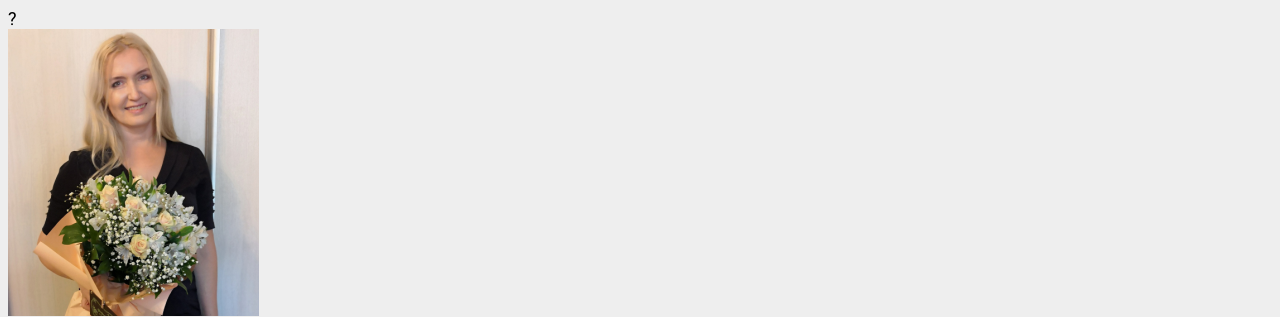
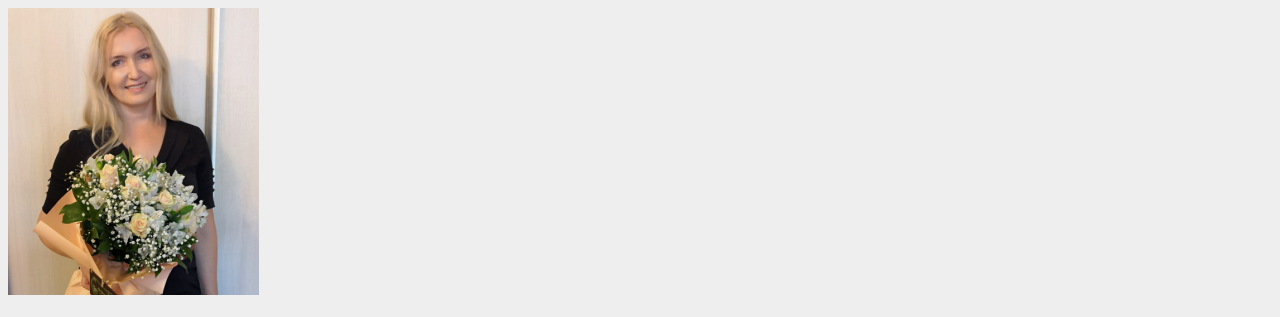
Before and after one commit to Nnnata/rezume, a plain HTML site: page index.html in a window 1280 px wide. Shown: the top 317 px of the page. Drawn offline with Linux system fonts and the light colour scheme.

Commit message:
Add files via upload

```diff
--- a/index.html
+++ b/index.html
@@ -6,7 +6,7 @@
     <meta name="viewport" content="width=device-width, initial-scale=1.0">
     <link rel="stylesheet" href="styles.css">
      <!-- <link rel="stylesheet" href="03_font.css">  -->
-     ?<link rel="stylesheet" href="03_font2.css">
+    <!-- <link rel="stylesheet" href="03_font2.css">  -->
     <meta name="keywords" content="html,css,php,py">
     <meta name="description" content="портфолио, программист,работа,frontend, html, сайт Натальи ">
 <title>Наталья</title>
```
